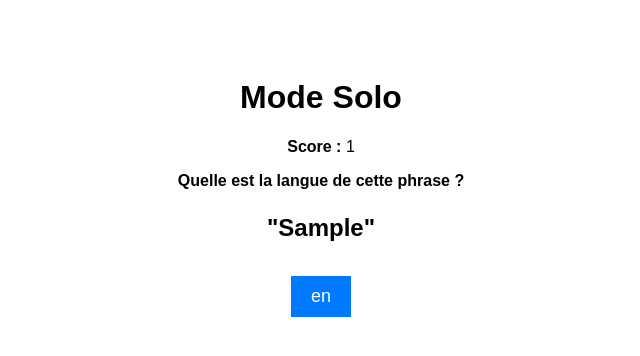
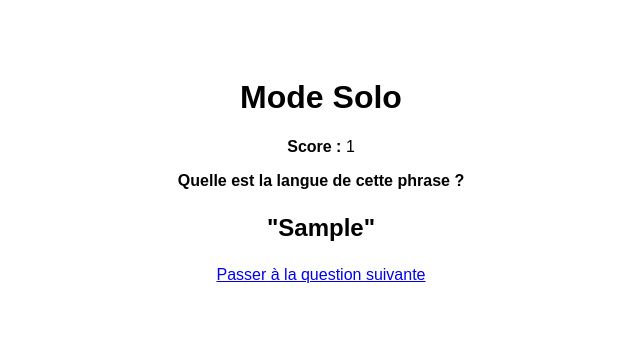
Before and after one commit to Tominouu/Writing-Peace-Project, a PHP site: page /solo.php in a window 1280 px wide. Shown: the top 356 px of the page, without its empty margins (319-959 px from the left). Run offline with PHP 8.4, Linux system fonts and the light colour scheme; the visitor is signed in with stand-in values (Sample User, id 1); tables that the repository leaves empty or names only in its code hold one stand-in row (values such as "Sample post").

Commit message:
fix bug points

```diff
--- a/solo.php
+++ b/solo.php
@@ -26,15 +26,21 @@ function getQuestion($pdo) {
 
 // Vérifier si une réponse a été soumise
 if ($_SERVER["REQUEST_METHOD"] === "POST") {
+    if (isset($_SESSION["answered"]) && $_SESSION["answered"] === true) {
+        // Si la question a déjà été répondue, on ne fait rien
+        $message = "❌ Vous avez déjà répondu à cette question.";
+    } else {
         $userAnswer = $_POST["answer"];
         $correctAnswer = $_POST["correct_answer"];
 
         if ($userAnswer === $correctAnswer) {
             $_SESSION["score"] = ($_SESSION["score"] ?? 0) + 1;
+            $_SESSION["answered"] = true;  // Marquer la question comme répondue
             $message = "✅ Bonne réponse !";
         } else {
             $message = "❌ Mauvaise réponse ! La bonne réponse était : $correctAnswer";
-        $_SESSION["score"] = 0; // Réinitialisation du score
+            $_SESSION["answered"] = true;  // Marquer la question comme répondue même si la réponse est fausse
+        }
     }
 }
 
@@ -64,12 +70,16 @@ $questionData = getQuestion($pdo);
     <p><strong>Quelle est la langue de cette phrase ?</strong></p>
     <p style="font-size: 24px; font-weight: bold;">"<?= $questionData['phrase'] ?>"</p>
 
+    <?php if (!isset($_SESSION["answered"]) || $_SESSION["answered"] === false): ?>
         <form method="post">
             <?php foreach ($questionData["choices"] as $choice): ?>
                 <button type="submit" name="answer" value="<?= $choice ?>" class="btn"><?= $choice ?></button>
             <?php endforeach; ?>
             <input type="hidden" name="correct_answer" value="<?= $questionData['correct'] ?>">
         </form>
+    <?php else: ?>
+        <p><a href="solo.php">Passer à la question suivante</a></p>
+    <?php endif; ?>
 
 </body>
 </html>
```
Lines whose indentation alone changed are shown as unchanged.
